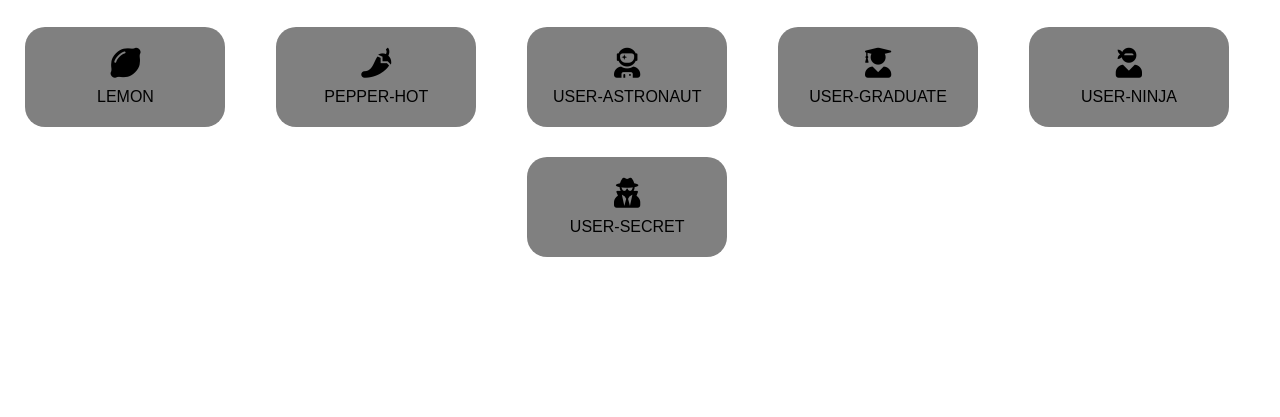
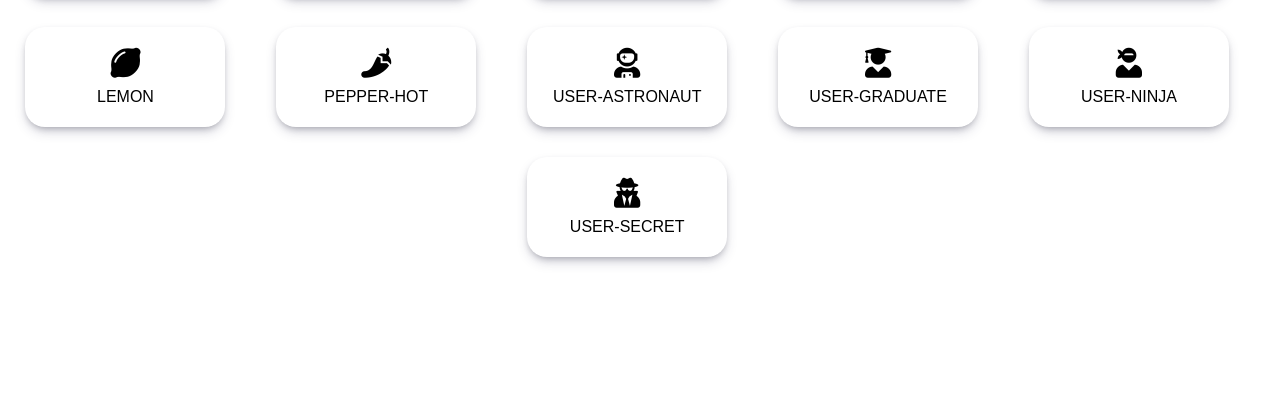
Before and after one commit to Marcotexcode/js-es6-icons, a plain HTML site: page index.html in a window 1280 px wide. Shown: the part 383-800 px from the top of the page. Drawn offline with Linux system fonts and the light colour scheme.

Commit message:
add shadow

```diff
--- a/css/style.css
+++ b/css/style.css
@@ -52,13 +52,13 @@ main .row {
 }
 
 .box1 {
-    background-color: grey;
     height: 100px;
     width: 200px;
     display: flex;
     align-items: center;
     justify-content: center;
     border-radius: 20px;
+    box-shadow: rgba(50, 50, 93, 0.25) 0px 6px 12px -2px, rgba(0, 0, 0, 0.3) 0px 3px 7px -3px;
 }
 
 .box1 span {
```
